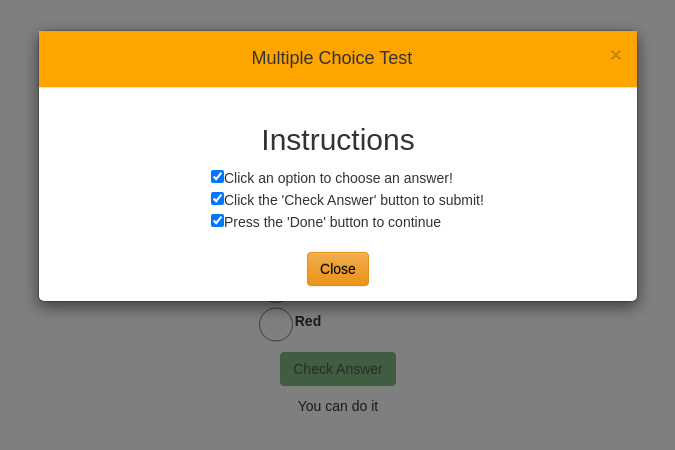
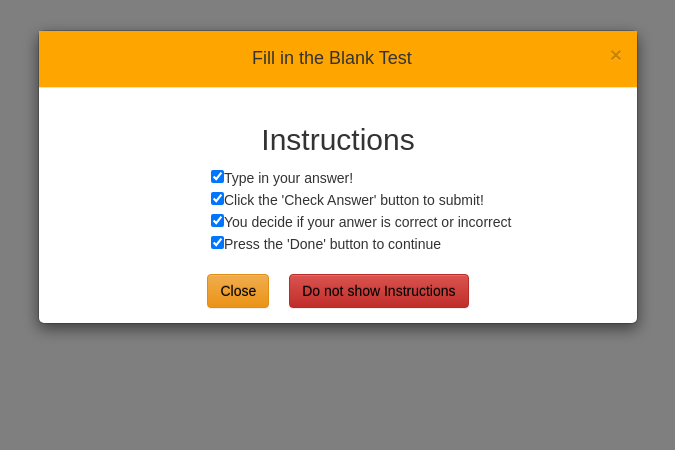
Before and after one commit to jcsmileyjr/Study-Buddy, a React (Create React App) app: page / in a window 1280 px wide. Shown: the top 450 px of the page, without its empty margins (302-977 px from the left). Built offline with nearby package versions, Linux system fonts and the light colour scheme.

Commit message:
Do not show again button
Issue: provide a button for the user to press to not show the instructions anymore

```diff
--- a/src/Components/Instructions.js
+++ b/src/Components/Instructions.js
@@ -33,6 +33,10 @@ const styles = StyleSheet.create({
 	  listStyleType: "none",
   	  margin: "0px",
 	  padding: "0px"
+  },
+
+  marginBtwButtons:{
+      marginLeft: "20px"
   }
 });
 
@@ -109,6 +113,7 @@ function Instructions(props){
             </Modal.Body>
             <Modal.Footer className={css(styles.centerText)}>
               <Button className={css(styles.buttonTextColor)} bsStyle="warning" onClick={props.hideMCInstructions}>Close</Button>
+              {props.currentQuizLevel === 3 && <Button className={css(styles.buttonTextColor, styles.marginBtwButtons)} bsStyle="danger" onClick={props.hideMCInstructions}>Do not show Instructions</Button>}
             </Modal.Footer>
           </Modal>
      </div>
--- a/src/Reducers/successPageReducer.js
+++ b/src/Reducers/successPageReducer.js
@@ -1,5 +1,5 @@
 //reducer use to show or hide the Success component and to move the player from one level to the next.
-export default function successPage(state={"showSuccessPage": false, "currentLevel":1}, {type, payload}){
+export default function successPage(state={"showSuccessPage": false, "currentLevel":3}, {type, payload}){
 	switch(type){
 		case 'SHOWSUCCESSPAGE':
 			return {
```
